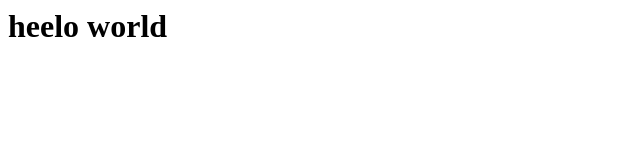
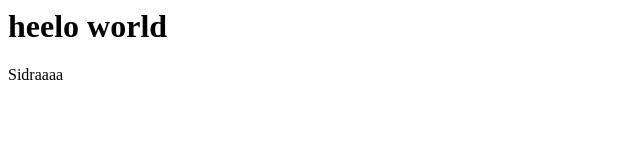
Before and after one commit to sukainabatool-oss/Project13, a plain HTML site: page index.html in a window 1280 px wide. Shown: the full height of the page, 0-640 px from the left. Drawn offline with Linux system fonts and the light colour scheme.

Commit message:
update index.html

```diff
--- a/index.html
+++ b/index.html
@@ -1 +1,2 @@
 <h1>heelo world</h1>
+<p>Sidraaaa</p>
```
Also changed, not shown: style.css (added).
